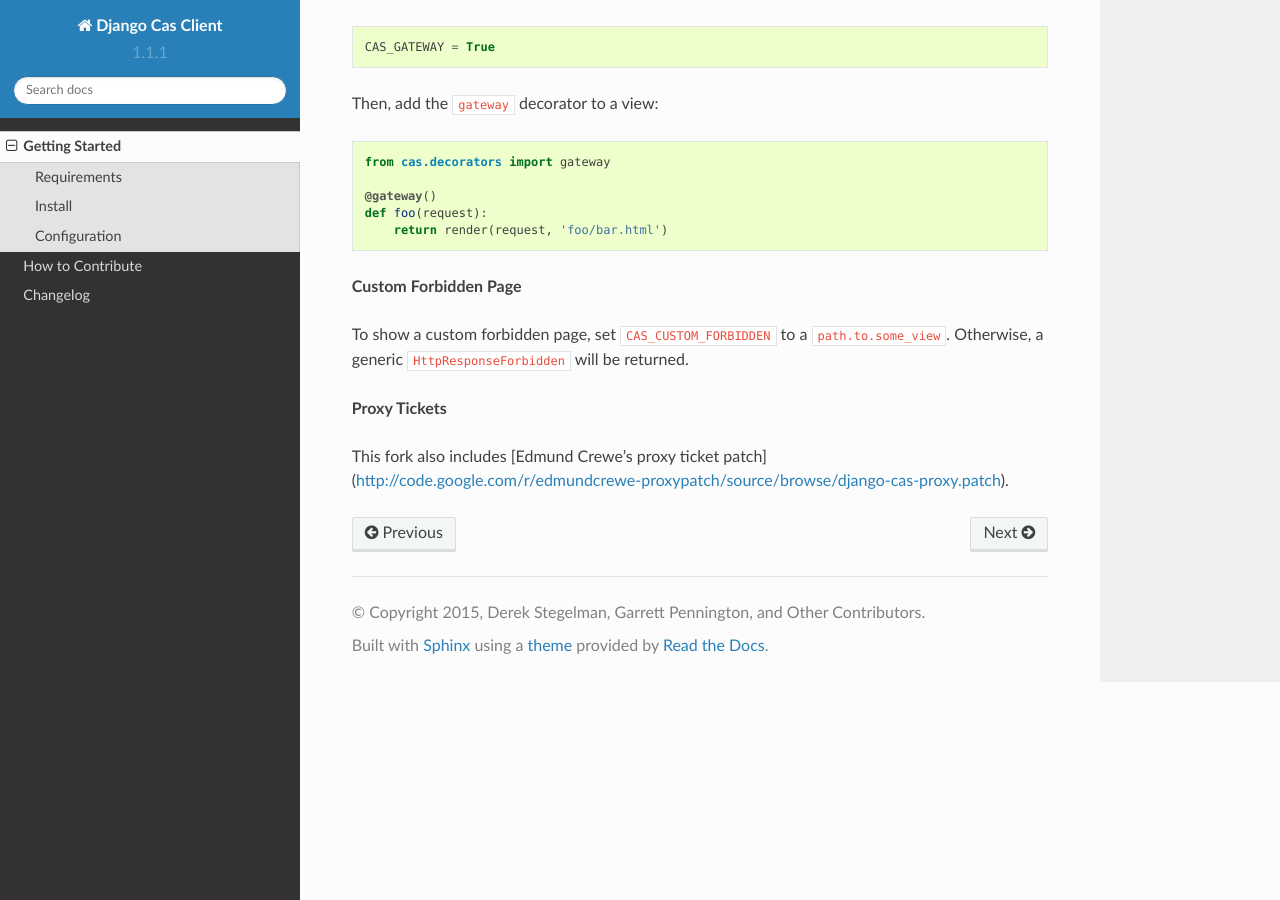
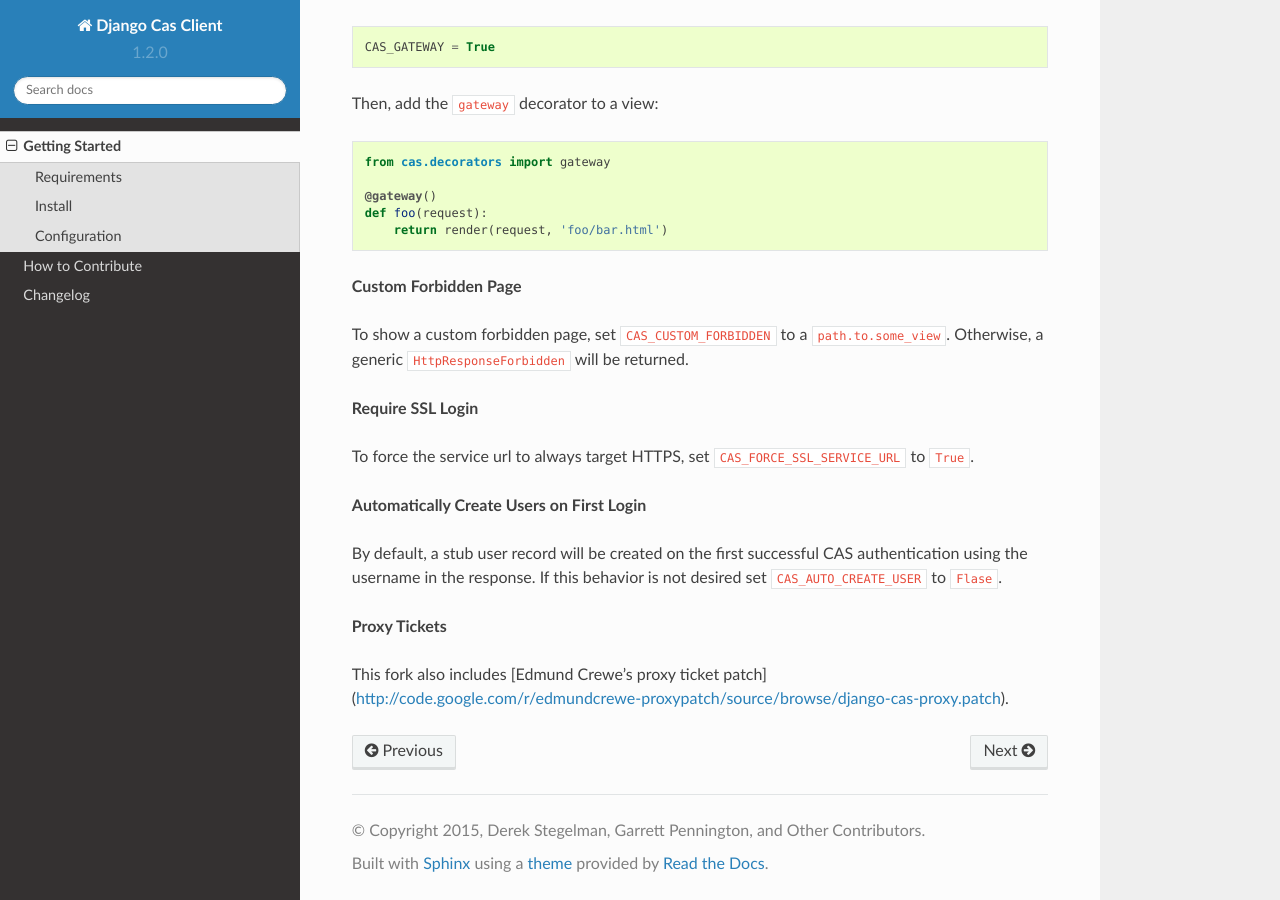
Before and after one commit to kstateome/django-cas, a Sphinx documentation site: the page built from docs/source/gettingstarted.rst, in a window 1280 px wide and 900 px high, scrolled down 2360 px. Built offline with Sphinx 7.4.7 and the Read the Docs theme 2.0.0, drawn with Linux system fonts in a browser that asks for light colours.

Commit message:
Update changelog, change version to 1.2.0 and update documentation

```diff
--- a/docs/source/changelog.rst
+++ b/docs/source/changelog.rst
@@ -1,11 +1,13 @@
 Changelog
 =========
 
-1.1.2 (Unreleased)
+1.2.0 (Unreleased)
 ------------------
 
+- Allow opt out of time delay caused by fetching PGT tickets
 - Add support for gateway not returning a response
-
+- Allow forcing service URL over HTTPS (https://github.com/kstateome/django-cas/pull/48)
+- Allow user creation on first login to be optional (https://github.com/kstateome/django-cas/pull/49)
 
 1.1.1
 -----
--- a/docs/source/conf.py
+++ b/docs/source/conf.py
@@ -58,9 +58,9 @@
 # built documents.
 #
 # The short X.Y version.
-version = '1.1.1'
+version = '1.2.0'
 # The full version, including alpha/beta/rc tags.
-release = '1.1.1'
+release = '1.2.0'
 
 # The language for content autogenerated by Sphinx. Refer to documentation
 # for a list of supported languages.
--- a/docs/source/gettingstarted.rst
+++ b/docs/source/gettingstarted.rst
@@ -117,6 +117,15 @@
 To show a custom forbidden page, set ``CAS_CUSTOM_FORBIDDEN`` to a ``path.to.some_view``.  Otherwise,
 a generic ``HttpResponseForbidden`` will be returned.
 
+**Require SSL Login**
+
+To force the service url to always target HTTPS, set ``CAS_FORCE_SSL_SERVICE_URL`` to ``True``.
+
+**Automatically Create Users on First Login**
+
+By default, a stub user record will be created on the first successful CAS authentication
+using the username in the response. If this behavior is not desired set
+``CAS_AUTO_CREATE_USER`` to ``Flase``.
 
 **Proxy Tickets**
 
--- a/setup.py
+++ b/setup.py
@@ -2,7 +2,7 @@
 
 from setuptools import setup, find_packages
 
-version = '1.1.2'
+version = '1.2.0'
 
 
 def read(fname):
```
Also changed, not shown: CHANGELOG.md (+2 -1 lines), README.md (+2 -2 lines).
